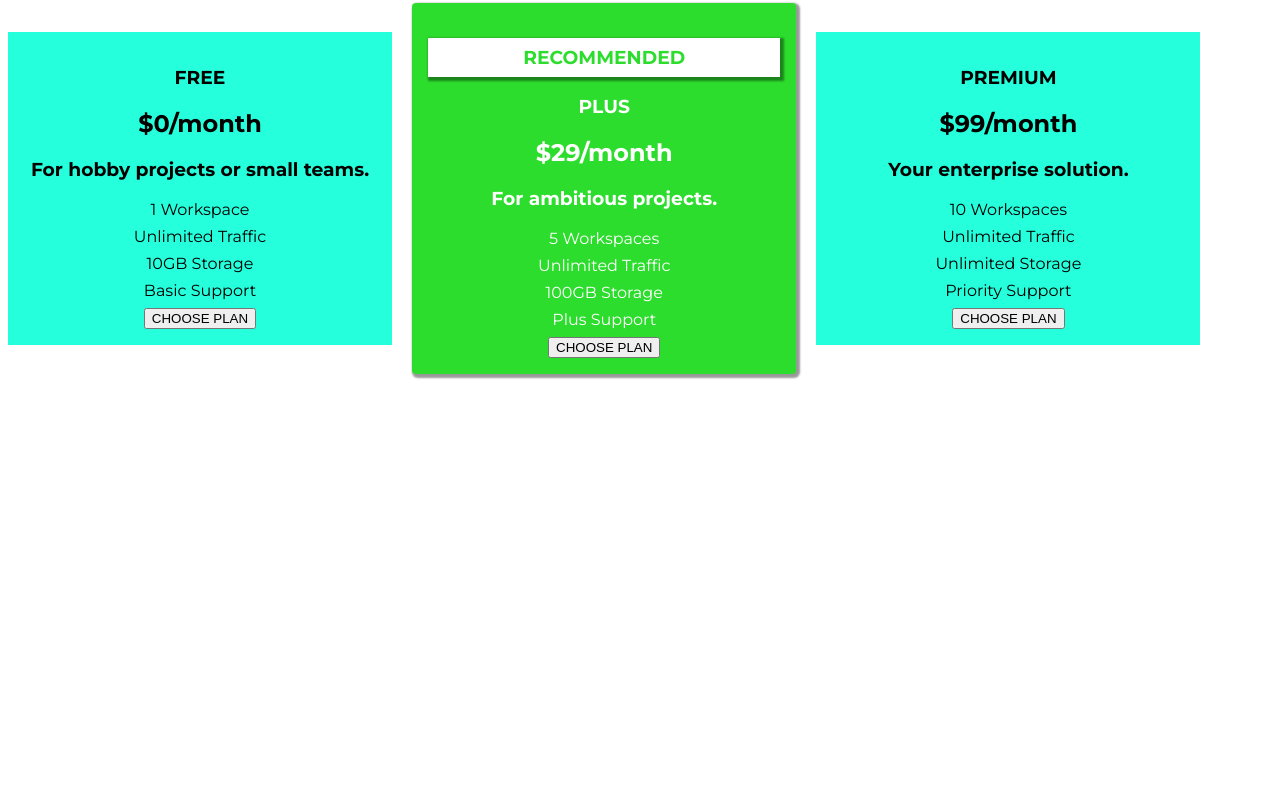
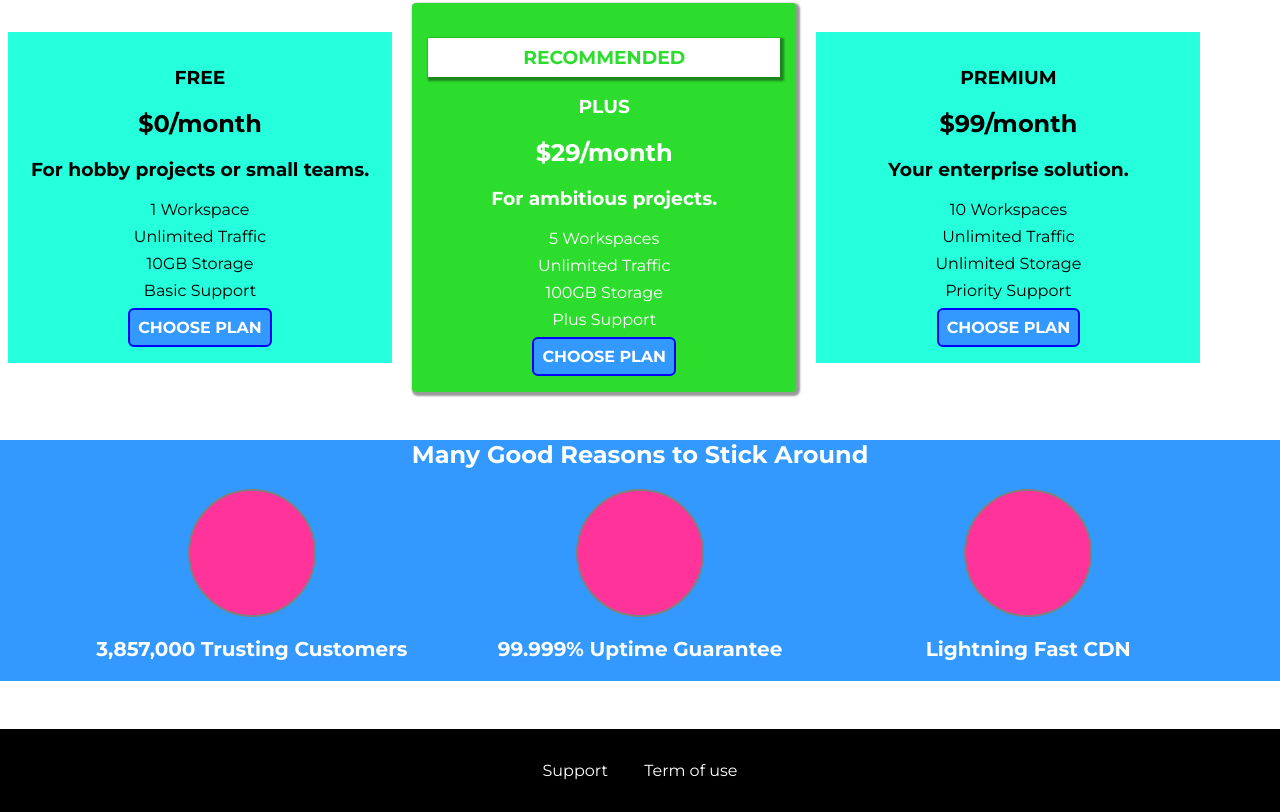
Before and after one commit to Slav666/css-drill, a plain HTML site: page index.html in a window 1280 px wide. Shown: the part 645-1457 px from the top of the page. Before the commit the page ends 1027 px from the top, so only its background shows below. Drawn offline with Linux system fonts and the light colour scheme.

Commit message:
Improved the landing page

```diff
--- a/index.html
+++ b/index.html
@@ -33,8 +33,8 @@
             <h1 class="section-title">Choose Your Plan</h1>
             <div>
                 <article class="plan">
-                    <h1>FREE</h1>
-                    <h2>$0/month</h2>
+                    <h1 class="plan__title">FREE</h1>
+                    <h2 class="plan__price">$0/month</h2>
                     <h3>For hobby projects or small teams.</h3>
                     <ul class="plan__feature">
                         <li>1 Workspace</li>
@@ -43,13 +43,13 @@
                         <li>Basic Support</li>
                     </ul>
                     <div>
-                        <button>CHOOSE PLAN</button>
+                        <button class="button">CHOOSE PLAN</button>
                     </div>
                 </article>
                 <article class="plan plan--highlighted">
                     <h1 class="plan__annotation">RECOMMENDED</h1>
-                    <h1>PLUS</h1>
-                    <h2>$29/month</h2>
+                    <h1 class="plan__title">PLUS</h1>
+                    <h2 class="plan__price">$29/month</h2>
                     <h3>For ambitious projects.</h3>
                     <ul class="plan__feature">
                         <li>5 Workspaces</li>
@@ -58,12 +58,12 @@
                         <li>Plus Support</li>
                     </ul>
                     <div>
-                        <button>CHOOSE PLAN</button>
+                        <button class="button">CHOOSE PLAN</button>
                     </div>
                 </article>
                 <article class="plan">
-                    <h1>PREMIUM</h1>
-                    <h2>$99/month</h2>
+                    <h1 class="plan__title">PREMIUM</h1>
+                    <h2 class="plan__price">$99/month</h2>
                     <h3>Your enterprise solution.</h3>
                     <ul class="plan__feature">
                         <li>10 Workspaces</li>
@@ -72,12 +72,43 @@
                         <li>Priority Support</li>
                     </ul>
                     <div>
-                        <button>CHOOSE PLAN</button>
+                        <button class="button">CHOOSE PLAN</button>
                     </div>
                 </article>
             </div>
         </section>
     </main>
+     <section id="key-features">
+            <h1 class="section-title">Many Good Reasons to Stick Around</h1>
+            <ul class="key-feature__list">
+                <li class="key-feature">
+                    <div class="key-feature__image">
+
+                    </div>
+                    <p class="key-feature__description">3,857,000 Trusting Customers</p>
+                </li>
+                <li class="key-feature">
+                    <div class="key-feature__image">
+
+                    </div>
+                    <p class="key-feature__description">99.999% Uptime Guarantee</p>
+                </li>
+                <li class="key-feature">
+                    <div class="key-feature__image">
+
+                    </div>
+                    <p class="key-feature__description">Lightning Fast CDN</p>
+                </li>
+            </ul>
+        </section>
+        <footer class="main-footer">
+            <nav>
+                <ul class="main-footer__links">
+                    <li class="main-footer__link"><a href="#">Support</a></li>
+                    <li class="main-footer__link"><a href="#">Term of use</a></li>
+                </ul>
+            </nav>
+        </footer>
 </body>
 
 </html>
--- a/main.css
+++ b/main.css
@@ -106,7 +106,81 @@ body {
     padding: 0;
 }
 .plan__feature li{
-margin: 8px 0
+    margin: 8px 0
+}
+/* .plan__title {
+
+}
+.plan__price {
+
+} */
+.button {
+    background: #3399ff;
+    color: white;
+    font: inherit;
+    border: 2px solid blue;
+    padding: 8px;
+    border-radius: 6px;
+    font-weight: bold;
+    cursor: pointer;
+}
+.button:hover {
+    background-color: white;
+    color: #3399ff;
+}
+#key-features {
+    background: #3399ff;
+    margin-top: 40px;
+    text-align: center;
+}
+#key-features .section-title {
+    color: white
+}
+.key-feature__list {
+    margin: 0;
+    padding: 0
+}
+.key-feature {
+    display: inline-block;
+    width: 30%;
+    vertical-align: top;
+}
+.key-feature__description {
+   color: white;
+   text-align: center;
+   font-weight: bold;
+   font-size: 20px
+}
+.key-feature__image {
+    background: #ff3399;
+    width: 128px;
+    height: 128px;
+    border: 2px solid gray;
+    border-radius: 50%;
+    margin: auto
+}
+.main-footer {
+    background: black;
+    margin-top: 48px;
+    padding: 32px;
+}
+.main-footer__links {
+    text-align: center;
+    margin: 0;
+    padding: 0;
+    list-style: none;
+}
+.main-footer__link {
+    display: inline-block;
+    margin: 0 16px
+}
+.main-footer__link > a {
+color: white;
+text-decoration: none;
+}
+.main-footer__link a:hover,
+.main-footer__link a:active {
+    color: gray;
 }
 /* h1 {
     font-family: sans-serif;
```
